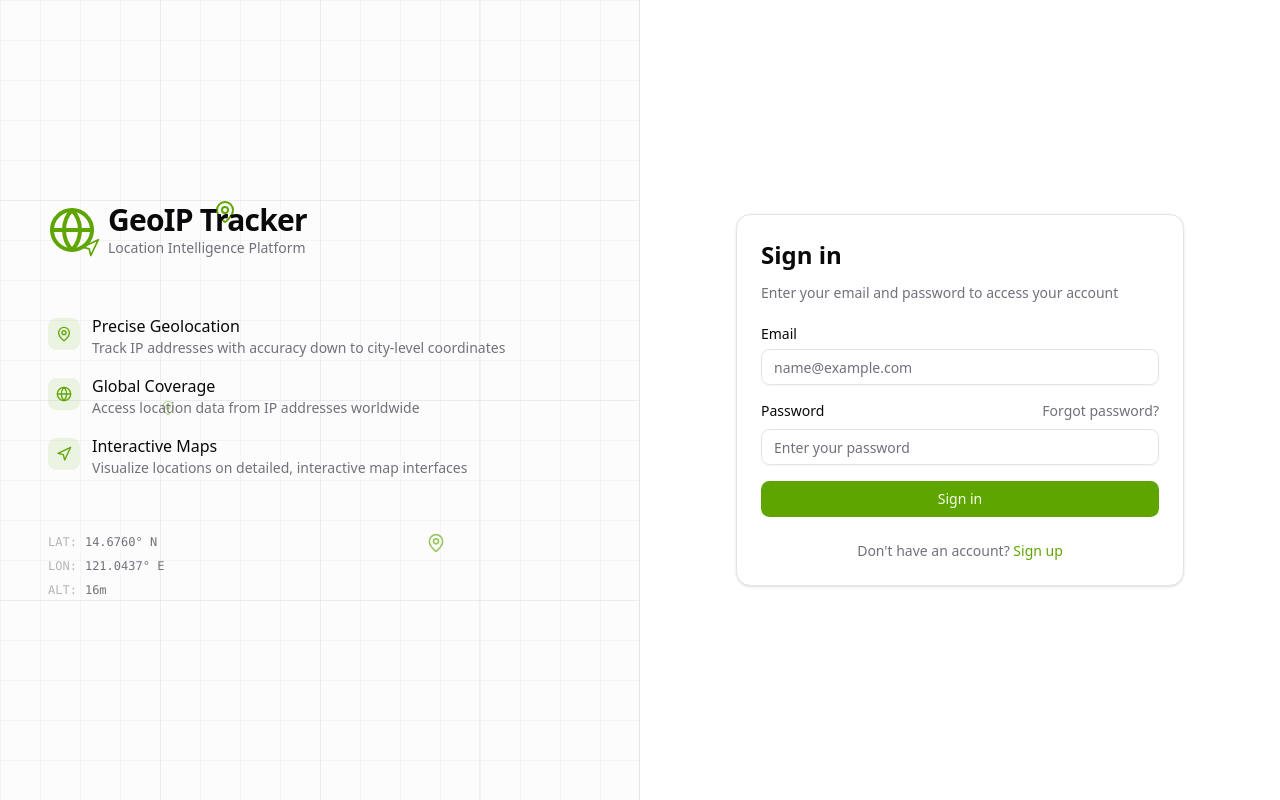
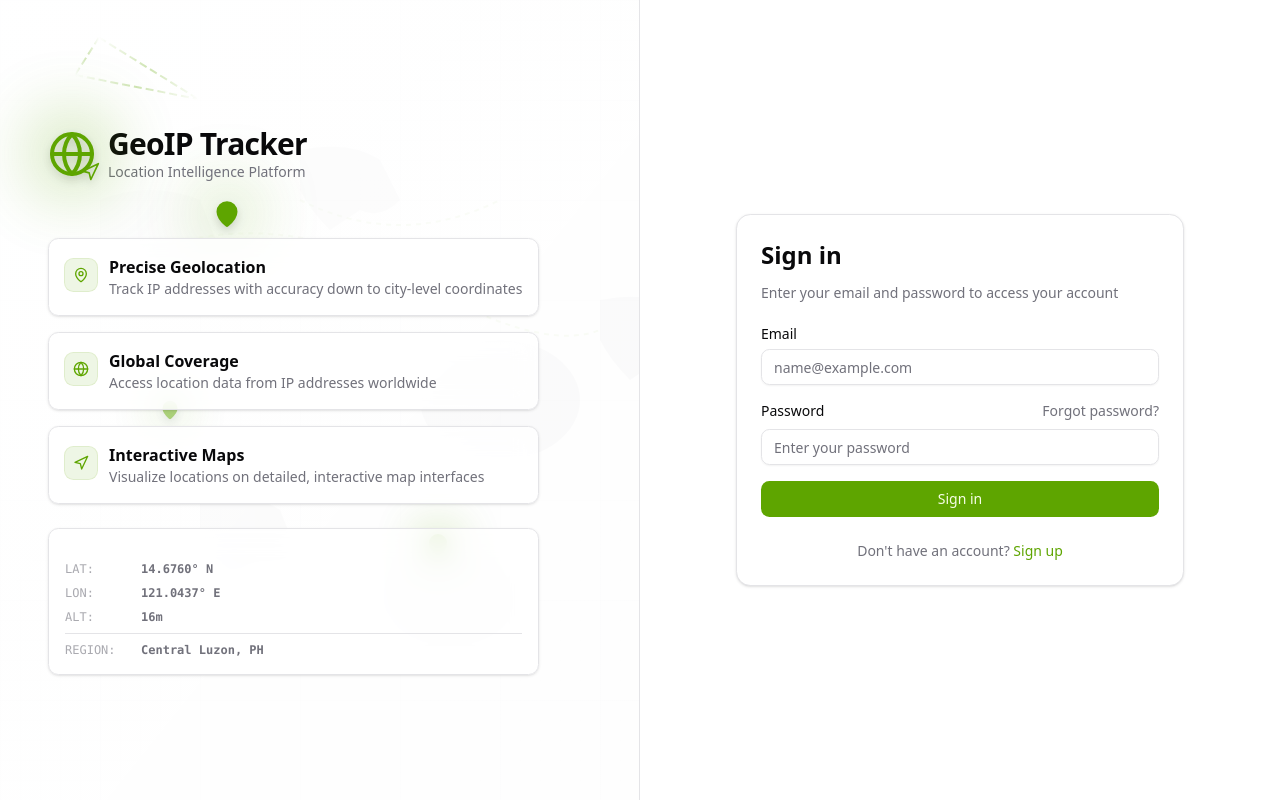
Before and after one commit to SubiCodes/GeoIp-Tracker, a React app in the folder frontend/: page / in a window 1280 px wide. Built offline with nearby package versions, Linux system fonts and the light colour scheme; the HTML template or start-up script is replaced by a standard one.

Commit message:
feat: Installed leaflet dependencies

```diff
--- a/frontend/package.json
+++ b/frontend/package.json
@@ -15,15 +15,18 @@
     "@tailwindcss/vite": "^4.1.18",
     "class-variance-authority": "^0.7.1",
     "clsx": "^2.1.1",
+    "leaflet": "^1.9.4",
     "lucide-react": "^0.562.0",
     "react": "^19.2.0",
     "react-dom": "^19.2.0",
+    "react-leaflet": "^5.0.0",
     "react-router-dom": "^7.11.0",
     "tailwind-merge": "^3.4.0",
     "tailwindcss": "^4.1.18"
   },
   "devDependencies": {
     "@eslint/js": "^9.39.1",
+    "@types/leaflet": "^1.9.21",
     "@types/node": "^24.10.4",
     "@types/react": "^19.2.5",
     "@types/react-dom": "^19.2.3",
--- a/frontend/src/layouts/AuthLayout.tsx
+++ b/frontend/src/layouts/AuthLayout.tsx
@@ -10,38 +10,79 @@ const AuthLayout: React.FC<AuthLayoutProps> = ({ children }) => {
     <div className="min-h-screen flex bg-background">
       {/* Left Panel - Map themed branding section */}
       <div className="hidden lg:flex lg:w-1/2 relative overflow-hidden bg-muted/30 border-r">
-        {/* Coordinate grid background */}
-        <div className="absolute inset-0 opacity-20">
-          <svg width="100%" height="100%" xmlns="http://www.w3.org/2000/svg">
-            <defs>
-              <pattern id="grid" width="40" height="40" patternUnits="userSpaceOnUse">
-                <path d="M 40 0 L 0 0 0 40" fill="none" stroke="currentColor" strokeWidth="0.5" className="text-muted-foreground"/>
-              </pattern>
-            </defs>
-            <rect width="100%" height="100%" fill="url(#grid)" />
-          </svg>
+        {/* Stylized Map Background - SVG */}
+        <svg className="absolute inset-0 w-full h-full" xmlns="http://www.w3.org/2000/svg">
+          <defs>
+            <pattern id="smallGrid" width="20" height="20" patternUnits="userSpaceOnUse">
+              <path d="M 20 0 L 0 0 0 20" fill="none" stroke="currentColor" strokeWidth="0.3" className="text-border" opacity="0.3" />
+            </pattern>
+            <pattern id="grid" width="100" height="100" patternUnits="userSpaceOnUse">
+              <rect width="100" height="100" fill="url(#smallGrid)" />
+              <path d="M 100 0 L 0 0 0 100" fill="none" stroke="currentColor" strokeWidth="1" className="text-border" opacity="0.5" />
+            </pattern>
+          </defs>
+          <rect width="100%" height="100%" fill="url(#grid)" />
+
+          {/* Abstract landmass shapes */}
+          <g className="text-muted-foreground" opacity="0.15">
+            <path d="M 100 200 Q 150 180 200 200 L 220 250 Q 200 270 180 260 L 150 280 Q 120 260 100 250 Z" fill="currentColor" />
+            <path d="M 300 150 Q 350 140 380 160 L 400 200 Q 380 220 360 210 L 330 230 Q 310 210 300 190 Z" fill="currentColor" />
+            <ellipse cx="500" cy="400" rx="80" ry="60" fill="currentColor" />
+            <path d="M 600 300 Q 650 290 680 310 L 700 350 Q 680 370 660 360 L 630 380 Q 610 360 600 340 Z" fill="currentColor" />
+            <path d="M 200 500 Q 250 490 280 510 L 300 560 Q 280 580 260 570 L 230 590 Q 210 570 200 550 Z" fill="currentColor" />
+            <ellipse cx="450" cy="600" rx="70" ry="50" fill="currentColor" />
+          </g>
+
+          {/* Route/path lines */}
+          <g className="text-primary" opacity="0.2" stroke="currentColor" strokeWidth="2" fill="none" strokeDasharray="5,5">
+            <path d="M 150 250 Q 300 200 450 300" />
+            <path d="M 450 300 Q 550 350 600 330" />
+            <path d="M 300 200 Q 400 250 500 200" />
+          </g>
+        </svg>
+
+        {/* Gradient overlay for better text readability */}
+        <div className="absolute inset-0 bg-gradient-to-br from-background/95 via-background/85 to-background/75" />
+
+        {/* Animated location pins with glow effect */}
+        <div className="absolute top-1/4 left-1/3 animate-pulse">
+          <div className="relative">
+            <div className="absolute inset-0 bg-primary rounded-full blur-xl opacity-60 scale-150" />
+            <MapPin className="w-7 h-7 text-primary relative z-10 drop-shadow-lg" fill="currentColor" />
+          </div>
+        </div>
+        <div className="absolute top-2/3 left-2/3 animate-pulse" style={{ animationDelay: '1s' }}>
+          <div className="relative">
+            <div className="absolute inset-0 bg-primary rounded-full blur-lg opacity-40 scale-150" />
+            <MapPin className="w-6 h-6 text-primary opacity-70 relative z-10 drop-shadow-lg" fill="currentColor" />
+          </div>
+        </div>
+        <div className="absolute top-1/2 left-1/4 animate-pulse" style={{ animationDelay: '0.5s' }}>
+          <div className="relative">
+            <div className="absolute inset-0 bg-primary rounded-full blur-lg opacity-30 scale-150" />
+            <MapPin className="w-5 h-5 text-primary opacity-50 relative z-10 drop-shadow-lg" fill="currentColor" />
+          </div>
         </div>
 
-        {/* Coordinate lines */}
-        <div className="absolute inset-0">
-          <div className="absolute top-1/4 left-0 right-0 h-px bg-border opacity-50" />
-          <div className="absolute top-1/2 left-0 right-0 h-px bg-border opacity-50" />
-          <div className="absolute top-3/4 left-0 right-0 h-px bg-border opacity-50" />
-          <div className="absolute left-1/4 top-0 bottom-0 w-px bg-border opacity-50" />
-          <div className="absolute left-1/2 top-0 bottom-0 w-px bg-border opacity-50" />
-          <div className="absolute left-3/4 top-0 bottom-0 w-px bg-border opacity-50" />
-        </div>
-
-        {/* Animated location pins */}
-        <div className="absolute top-1/4 left-1/3 animate-pulse">
-          <MapPin className="w-6 h-6 text-primary" />
-        </div>
-        <div className="absolute top-2/3 left-2/3 animate-pulse delay-1000">
-          <MapPin className="w-5 h-5 text-primary opacity-60" />
-        </div>
-        <div className="absolute top-1/2 left-1/4 animate-pulse delay-500">
-          <MapPin className="w-4 h-4 text-primary opacity-40" />
-        </div>
+        {/* Connecting lines between pins */}
+        <svg className="absolute inset-0 pointer-events-none" style={{ zIndex: 5 }}>
+          <defs>
+            <linearGradient id="lineGradient" x1="0%" y1="0%" x2="100%" y2="0%">
+              <stop offset="0%" stopColor="currentColor" stopOpacity="0" className="text-primary" />
+              <stop offset="50%" stopColor="currentColor" stopOpacity="0.3" className="text-primary" />
+              <stop offset="100%" stopColor="currentColor" stopOpacity="0" className="text-primary" />
+            </linearGradient>
+          </defs>
+          <line x1="33%" y1="25%" x2="25%" y2="50%" stroke="url(#lineGradient)" strokeWidth="2" strokeDasharray="8,4">
+            <animate attributeName="stroke-dashoffset" from="0" to="24" dur="2s" repeatCount="indefinite" />
+          </line>
+          <line x1="33%" y1="25%" x2="66%" y2="66%" stroke="url(#lineGradient)" strokeWidth="2" strokeDasharray="8,4">
+            <animate attributeName="stroke-dashoffset" from="0" to="24" dur="2s" repeatCount="indefinite" />
+          </line>
+          <line x1="25%" y1="50%" x2="66%" y2="66%" stroke="url(#lineGradient)" strokeWidth="2" strokeDasharray="8,4">
+            <animate attributeName="stroke-dashoffset" from="0" to="24" dur="2.5s" repeatCount="indefinite" />
+          </line>
+        </svg>
 
         {/* Content overlay */}
         <div className="relative z-10 flex flex-col justify-center px-12 py-12">
@@ -49,8 +90,9 @@ const AuthLayout: React.FC<AuthLayoutProps> = ({ children }) => {
             {/* Logo/Brand section */}
             <div className="flex items-center gap-3">
               <div className="relative">
-                <Globe className="w-12 h-12 text-primary" />
-                <Navigation className="w-5 h-5 text-primary absolute -bottom-1 -right-1" />
+                <div className="absolute inset-0 bg-primary rounded-full blur-xl opacity-40 scale-150" />
+                <Globe className="w-12 h-12 text-primary relative z-10 drop-shadow-lg" />
+                <Navigation className="w-5 h-5 text-primary absolute -bottom-1 -right-1 z-10 drop-shadow-lg" />
               </div>
               <div>
                 <h1 className="text-3xl font-bold tracking-tight">GeoIP Tracker</h1>
@@ -60,48 +102,52 @@ const AuthLayout: React.FC<AuthLayoutProps> = ({ children }) => {
 
             {/* Feature highlights */}
             <div className="space-y-4 pt-8">
-              <div className="flex items-start gap-3">
-                <div className="mt-1 p-2 rounded-md bg-primary/10">
+              <div className="flex items-start gap-3 bg-card/80 backdrop-blur-md p-4 rounded-lg border shadow-sm transition-all hover:shadow-md hover:bg-card/90">
+                <div className="mt-1 p-2 rounded-md bg-primary/10 ring-1 ring-primary/20">
                   <MapPin className="w-4 h-4 text-primary" />
                 </div>
                 <div>
-                  <h3 className="font-medium">Precise Geolocation</h3>
+                  <h3 className="font-semibold">Precise Geolocation</h3>
                   <p className="text-sm text-muted-foreground">Track IP addresses with accuracy down to city-level coordinates</p>
                 </div>
               </div>
-              <div className="flex items-start gap-3">
-                <div className="mt-1 p-2 rounded-md bg-primary/10">
+              <div className="flex items-start gap-3 bg-card/80 backdrop-blur-md p-4 rounded-lg border shadow-sm transition-all hover:shadow-md hover:bg-card/90">
+                <div className="mt-1 p-2 rounded-md bg-primary/10 ring-1 ring-primary/20">
                   <Globe className="w-4 h-4 text-primary" />
                 </div>
                 <div>
-                  <h3 className="font-medium">Global Coverage</h3>
+                  <h3 className="font-semibold">Global Coverage</h3>
                   <p className="text-sm text-muted-foreground">Access location data from IP addresses worldwide</p>
                 </div>
               </div>
-              <div className="flex items-start gap-3">
-                <div className="mt-1 p-2 rounded-md bg-primary/10">
+              <div className="flex items-start gap-3 bg-card/80 backdrop-blur-md p-4 rounded-lg border shadow-sm transition-all hover:shadow-md hover:bg-card/90">
+                <div className="mt-1 p-2 rounded-md bg-primary/10 ring-1 ring-primary/20">
                   <Navigation className="w-4 h-4 text-primary" />
                 </div>
                 <div>
-                  <h3 className="font-medium">Interactive Maps</h3>
+                  <h3 className="font-semibold">Interactive Maps</h3>
                   <p className="text-sm text-muted-foreground">Visualize locations on detailed, interactive map interfaces</p>
                 </div>
               </div>
             </div>
 
-            {/* Coordinates decoration */}
-            <div className="pt-8 space-y-2 text-xs font-mono text-muted-foreground">
-              <div className="flex items-center gap-2">
-                <span className="opacity-50">LAT:</span>
-                <span>14.6760° N</span>
+            {/* Coordinates decoration with background */}
+            <div className="pt-8 space-y-2 text-xs font-mono bg-card/80 backdrop-blur-md p-4 rounded-lg border shadow-sm">
+              <div className="flex items-center gap-3 text-muted-foreground">
+                <span className="opacity-60 min-w-[4rem]">LAT:</span>
+                <span className="font-semibold">14.6760° N</span>
               </div>
-              <div className="flex items-center gap-2">
-                <span className="opacity-50">LON:</span>
-                <span>121.0437° E</span>
+              <div className="flex items-center gap-3 text-muted-foreground">
+                <span className="opacity-60 min-w-[4rem]">LON:</span>
+                <span className="font-semibold">121.0437° E</span>
               </div>
-              <div className="flex items-center gap-2">
-                <span className="opacity-50">ALT:</span>
-                <span>16m</span>
+              <div className="flex items-center gap-3 text-muted-foreground">
+                <span className="opacity-60 min-w-[4rem]">ALT:</span>
+                <span className="font-semibold">16m</span>
+              </div>
+              <div className="flex items-center gap-3 pt-2 border-t text-muted-foreground">
+                <span className="opacity-60 min-w-[4rem]">REGION:</span>
+                <span className="font-semibold">Central Luzon, PH</span>
               </div>
             </div>
           </div>
```
Also changed, not shown: 1 other file (tests, documents, lock files or other folders).
